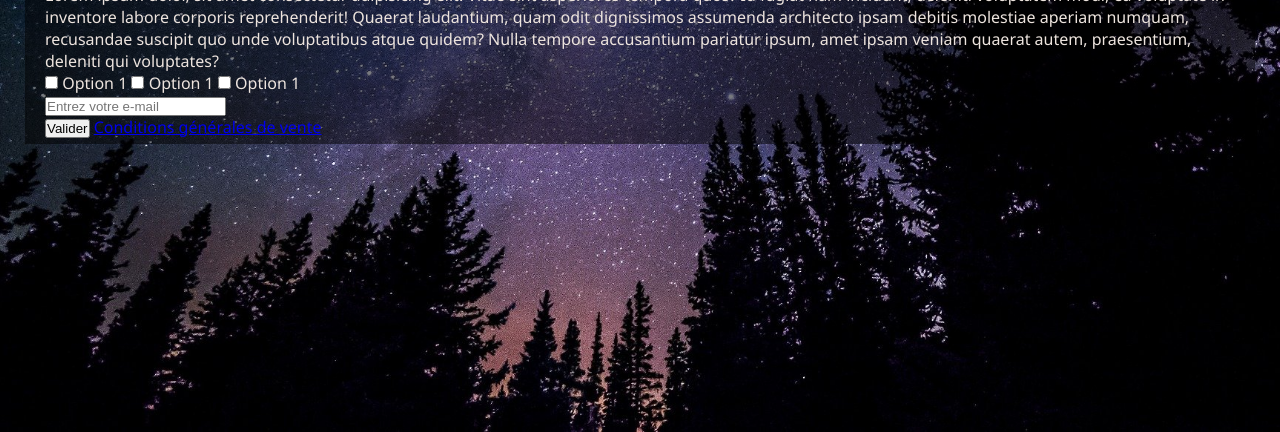
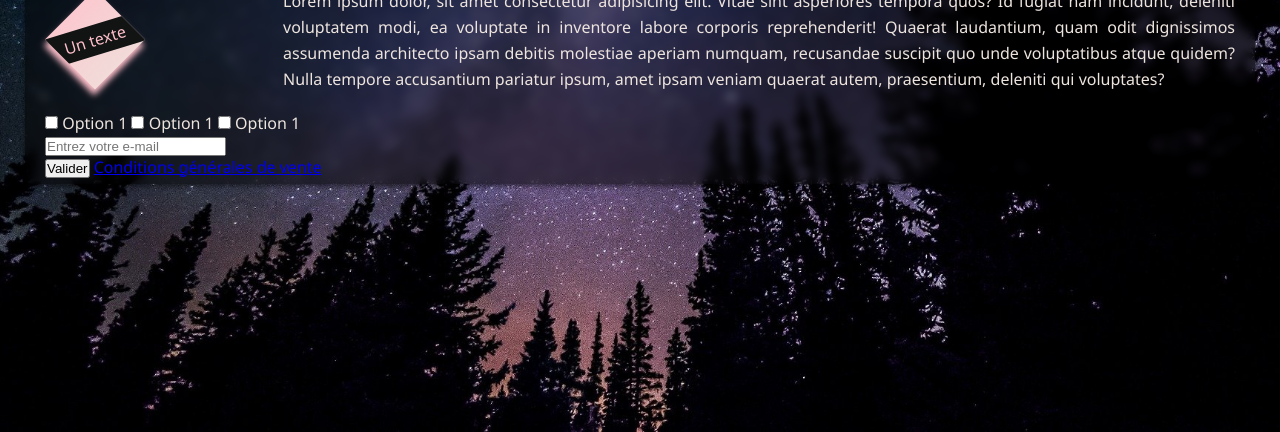
Before and after one commit to emericgautier/css-basics-2, a plain HTML site: page index.html in a window 1280 px wide. Shown: the part 368-800 px from the top of the page. Drawn offline with Linux system fonts and the light colour scheme.

Commit message:
grid part, polygone shape, pseudo-class

```diff
--- a/style.css
+++ b/style.css
@@ -22,7 +22,68 @@ body {
 }
 
 .card {
-    background: rgba(0, 0, 0, 0.506);
+    background: rgba(0, 0, 0, 0.51);
     width: calc(100vw - 50px);
     padding: 20px 20px 6px;
+    box-shadow: 0 2px 5px rgba(0, 0, 0, 0.511); /* devtools editor */
+    border-radius: 5px;
+    backdrop-filter: blur(5px);
 }
+
+.card:before {
+    content: "\2730";
+    position: absolute;
+    right: 20px;
+    top: 14px;
+    font-size: 2.4rem;
+}
+
+h1 {
+    margin-bottom: 24px;
+}
+
+.grid-container {
+    display: grid;
+    grid-template-columns: 20% 80%;
+}
+
+.polygon-container {
+    filter: drop-shadow(-1px 6px 3px var(--color2));
+    /* Mettre le parent en grid */
+    place-self: center left;
+}
+
+.polygon {
+    clip-path: polygon(50% 0%, 100% 50%, 50% 100%, 0% 50%);
+    background: linear-gradient(135deg, var(--color2) 0%, var(--color1) 100%);
+    height: 100px;
+    width: 100px;
+}
+
+.polygon:after {
+    content: "Un texte";
+    position: absolute;
+    color: var(--color2);
+    background: var(--color4);
+    top: 50%;
+    left: 50%;
+    transform: translate(-50%, -50%) rotate(343deg);
+    width: 90px;
+    padding: 4px;
+    text-align: center;
+}
+
+p {
+    line-height: 26px;
+    margin: 20px 0;
+    display: -webkit-box;
+    -webkit-box-orient: vertical;
+    -webkit-line-clamp: 4;
+    overflow: hidden;
+    text-align: justify;
+}
+
+P::selection {
+    background: var(--color2);
+    color: var(--color3);
+}
```
